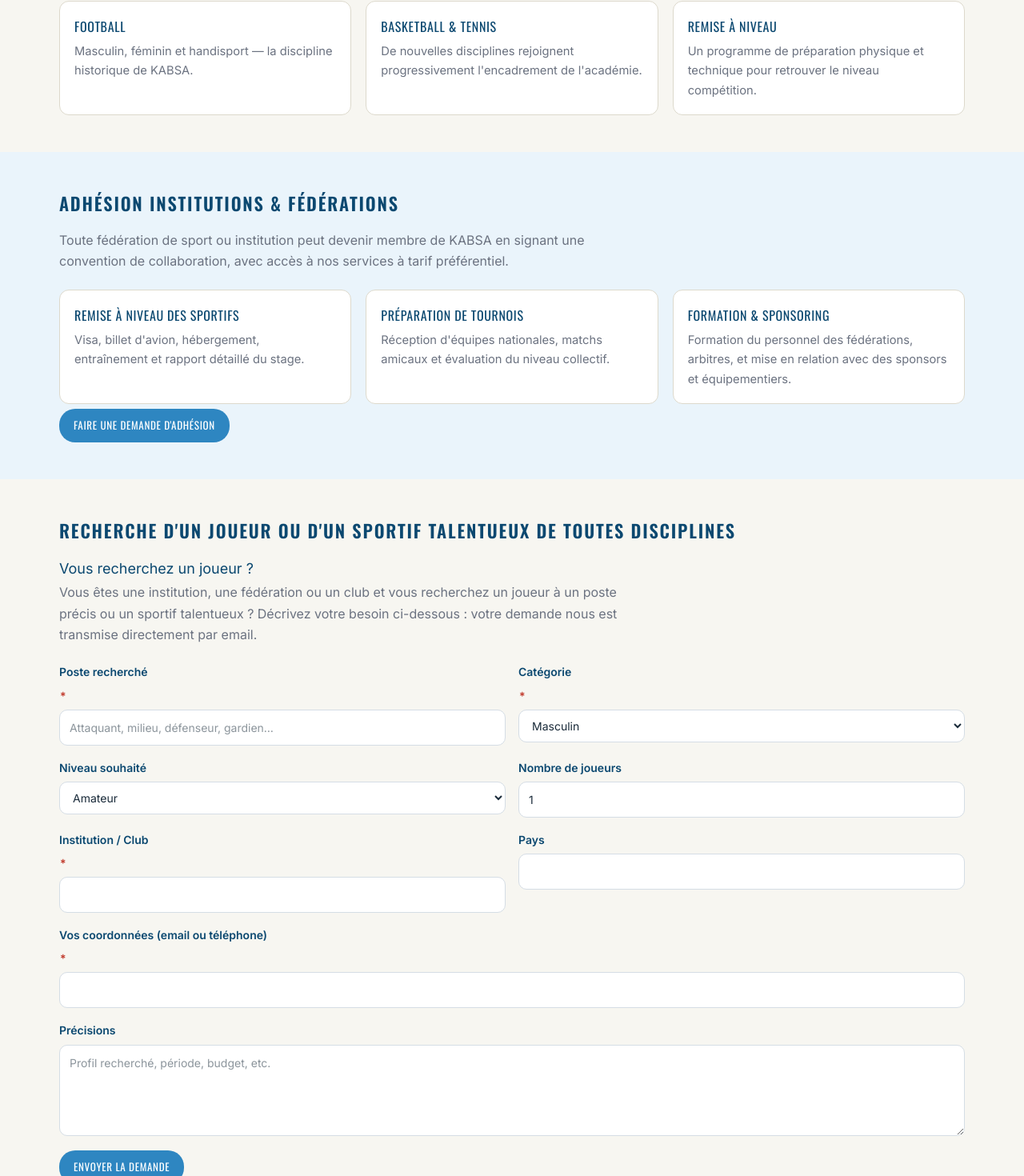
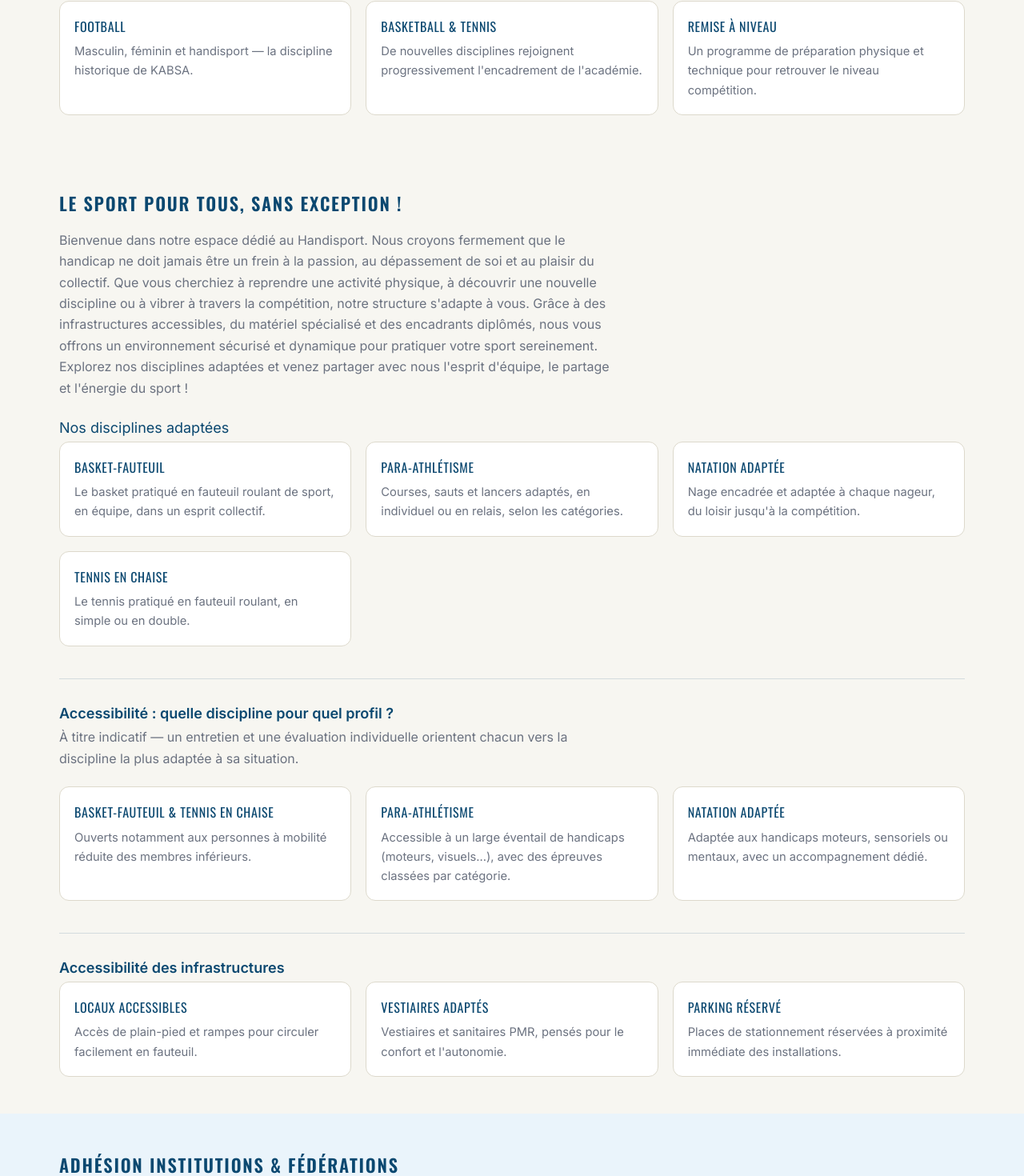
Before and after one commit to yvesnet9/kabsa, a Next.js app: page / in a window 1280 px wide. Shown: the part 1565-3035 px from the top of the page at 80% size. Built offline with nearby package versions, Linux system fonts and the light colour scheme.

Commit message:
Handisport etape 1 : section dediee (intro, disciplines adaptees, accessibilite)

```diff
--- a/components/KabsaHome.jsx
+++ b/components/KabsaHome.jsx
@@ -582,7 +582,7 @@ export default function KabsaHome() {
           </p>
           <div className="info-grid">
             <div className="info-card">
-              <h3 id="handisport">Football</h3>
+              <h3>Football</h3>
               <p>Masculin, féminin et handisport — la discipline historique de KABSA.</p>
             </div>
             <div className="info-card">
@@ -592,6 +592,78 @@ export default function KabsaHome() {
             <div className="info-card">
               <h3>Remise à niveau</h3>
               <p>Un programme de préparation physique et technique pour retrouver le niveau compétition.</p>
+            </div>
+          </div>
+        </div>
+      </section>
+
+      <section className="info-block reveal" id="handisport">
+        <div className="wrap">
+          <h2>Le sport pour tous, sans exception !</h2>
+          <p className="lede">
+            Bienvenue dans notre espace dédié au Handisport. Nous croyons fermement que le handicap ne
+            doit jamais être un frein à la passion, au dépassement de soi et au plaisir du collectif.
+            Que vous cherchiez à reprendre une activité physique, à découvrir une nouvelle discipline ou
+            à vibrer à travers la compétition, notre structure s'adapte à vous. Grâce à des
+            infrastructures accessibles, du matériel spécialisé et des encadrants diplômés, nous vous
+            offrons un environnement sécurisé et dynamique pour pratiquer votre sport sereinement.
+            Explorez nos disciplines adaptées et venez partager avec nous l'esprit d'équipe, le partage
+            et l'énergie du sport !
+          </p>
+
+          <h3 className="rf-blocktitle">Nos disciplines adaptées</h3>
+          <div className="info-grid">
+            <div className="info-card">
+              <h3>Basket-fauteuil</h3>
+              <p>Le basket pratiqué en fauteuil roulant de sport, en équipe, dans un esprit collectif.</p>
+            </div>
+            <div className="info-card">
+              <h3>Para-athlétisme</h3>
+              <p>Courses, sauts et lancers adaptés, en individuel ou en relais, selon les catégories.</p>
+            </div>
+            <div className="info-card">
+              <h3>Natation adaptée</h3>
+              <p>Nage encadrée et adaptée à chaque nageur, du loisir jusqu'à la compétition.</p>
+            </div>
+            <div className="info-card">
+              <h3>Tennis en chaise</h3>
+              <p>Le tennis pratiqué en fauteuil roulant, en simple ou en double.</p>
+            </div>
+          </div>
+
+          <h3 className="rf-blocktitle rf-blocktitle--2">Accessibilité : quelle discipline pour quel profil ?</h3>
+          <p className="lede">
+            À titre indicatif — un entretien et une évaluation individuelle orientent chacun vers la
+            discipline la plus adaptée à sa situation.
+          </p>
+          <div className="info-grid">
+            <div className="info-card">
+              <h3>Basket-fauteuil &amp; Tennis en chaise</h3>
+              <p>Ouverts notamment aux personnes à mobilité réduite des membres inférieurs.</p>
+            </div>
+            <div className="info-card">
+              <h3>Para-athlétisme</h3>
+              <p>Accessible à un large éventail de handicaps (moteurs, visuels…), avec des épreuves classées par catégorie.</p>
+            </div>
+            <div className="info-card">
+              <h3>Natation adaptée</h3>
+              <p>Adaptée aux handicaps moteurs, sensoriels ou mentaux, avec un accompagnement dédié.</p>
+            </div>
+          </div>
+
+          <h3 className="rf-blocktitle rf-blocktitle--2">Accessibilité des infrastructures</h3>
+          <div className="info-grid">
+            <div className="info-card">
+              <h3>Locaux accessibles</h3>
+              <p>Accès de plain-pied et rampes pour circuler facilement en fauteuil.</p>
+            </div>
+            <div className="info-card">
+              <h3>Vestiaires adaptés</h3>
+              <p>Vestiaires et sanitaires PMR, pensés pour le confort et l'autonomie.</p>
+            </div>
+            <div className="info-card">
+              <h3>Parking réservé</h3>
+              <p>Places de stationnement réservées à proximité immédiate des installations.</p>
             </div>
           </div>
         </div>
```
